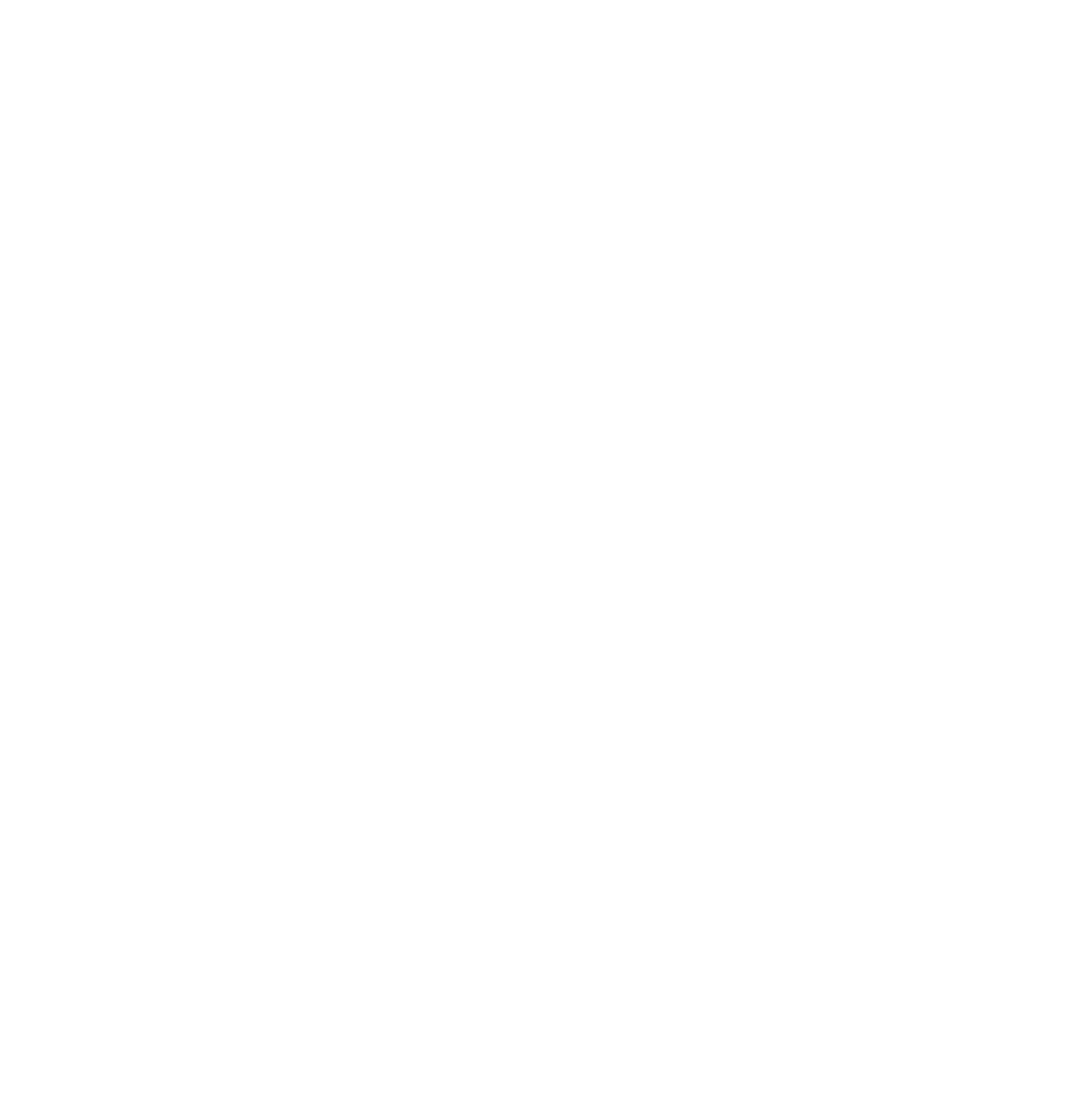
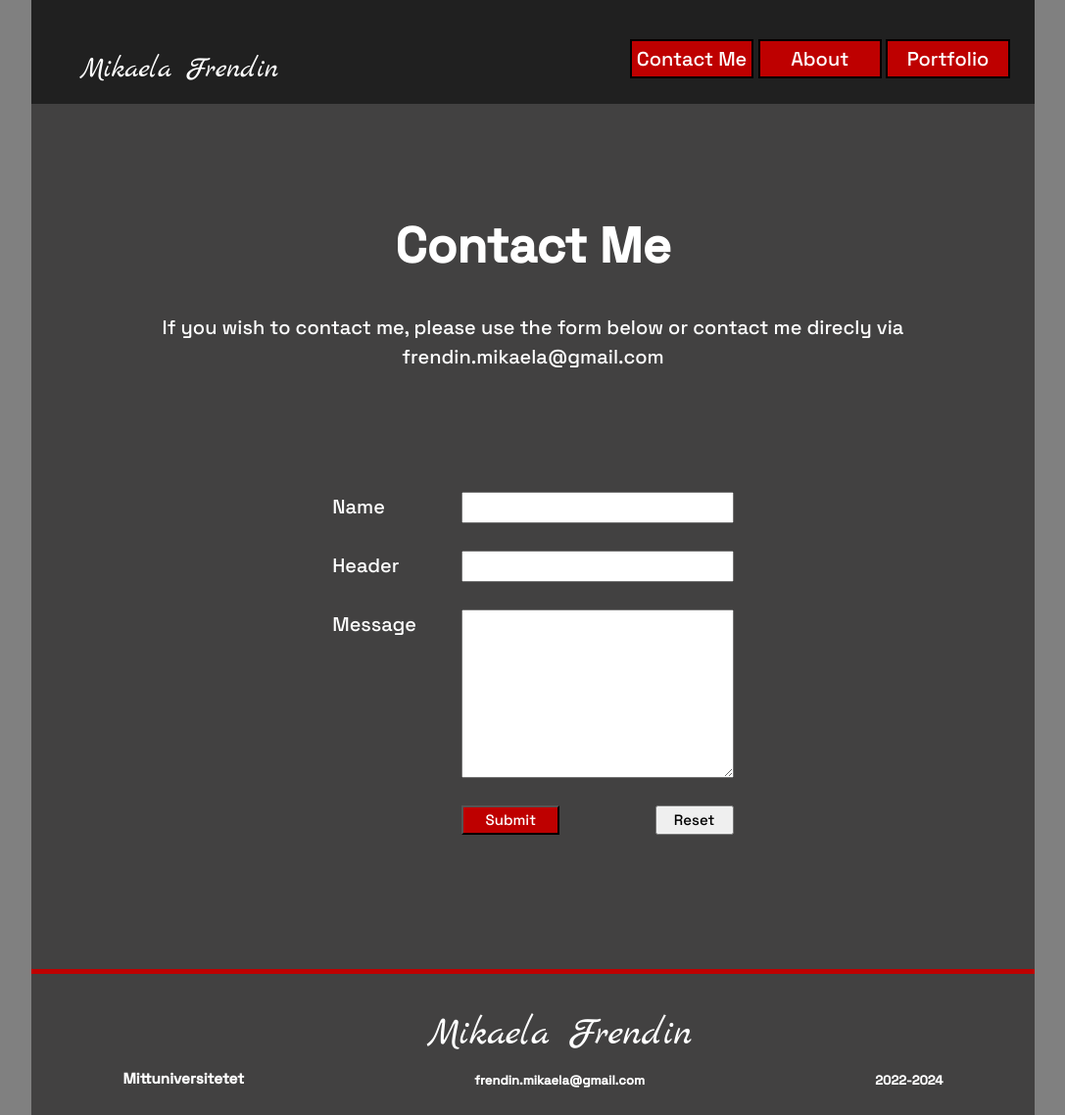
Before and after one commit to Va1kyria/va1kyria.github.io, a plain HTML site: page Webbutveckling/moment_5/contact.html in a window 1280 px wide. Shown: the top 1138 px of the page at 98% size, without its empty margins (96-1183 px from the left). Before the commit the page ends 800 px from the top, so only its background shows below. Drawn offline with Linux system fonts and the light colour scheme.

Commit message:
Contact Done

```diff
--- a/Webbutveckling/moment_5/about.html
+++ b/Webbutveckling/moment_5/about.html
@@ -0,0 +1,75 @@
+<!DOCTYPE html>
+<html lang="en">
+    <head>
+        <meta charset="UTF-8">
+        <meta http-equiv="X-UA-Compatible" content="IE=edge">
+        <meta name="viewport" content="width=device-width, initial-scale=1.0">
+        <link rel="stylesheet" href="index.css">
+        <link rel="stylesheet" href="pg2.css">
+        <title>Portfolio 2</title>
+    </head>
+    <body>
+
+        <header id="HeaderPo"> <!--Grid header-->
+
+            <button id="LogoButton">
+            <a id="logo" href="index.html">Mikaela Frendin</a>
+            </button>
+            <nav>
+                <button id="PortfolioNav">
+                    <a id="PortfolioNavLi" href="portfolio.html">Portfolio</a>
+                </button>
+                <button id="AboutNav">
+                    <a id="AboutMeNavLi" href="about.html">About</a>
+                </button>
+                <button  id="ContactNav">
+                    <a id="ContactMeNavLi" href="contact.html">Contact Me</a>
+                </button>
+            </nav>
+
+        </header>
+
+        <container id="ContainerAbout"> <!--Gridmain-->
+
+            <div class="empty">
+            </div>
+
+            <header id="HeadAbout">
+
+                <h1 id="HeadAboutH1">
+                    About Me
+                </h1>
+
+            </header>
+
+            <article>
+                As you probable know, since you are here, my name is Mikaela Frendin.
+                <br />
+                I am currently located in Nässjö, Sweden and are studying web development at Mittuniversitetet.
+                <br />
+                I am a problem solver at heart and that is how I found my way to web development and programming.
+                In my academic background I have studied leadership and organisation at Linnéuniversitetet
+                and competence development at Malmö Högskola
+            </article>
+
+            <div class=line id="LineAbout"> <!--A red line-->
+            </div>
+
+
+            <footer>
+                <H3 id=SchoolFoot>
+                    Mittuniversitetet
+                </H3>
+                <h4 id= YearFoot>
+                    2022-2024
+                </h4>
+                <H3 id="NameFoot">
+                    Mikaela Frendin
+                </H3>
+                <h4 id="MailFoot">
+                    frendin.mikaela@gmail.com
+                </h4>
+            </footer>
+        </container>
+    </body>
+</html>
--- a/Webbutveckling/moment_5/contact.html
+++ b/Webbutveckling/moment_5/contact.html
@@ -0,0 +1,85 @@
+<!DOCTYPE html>
+<html lang="en">
+    <head>
+        <meta charset="UTF-8">
+        <meta http-equiv="X-UA-Compatible" content="IE=edge">
+        <meta name="viewport" content="width=device-width, initial-scale=1.0">
+        <link rel="stylesheet" href="index.css">
+        <link rel="stylesheet" href="pg2.css">
+        <title>Portfolio 2</title>
+    </head>
+    <body>
+
+        <header id="HeaderPo"> <!--Grid header-->
+
+            <button id="LogoButton">
+            <a id="logo" href="index.html">Mikaela Frendin</a>
+            </button>
+            <nav>
+                <button id="PortfolioNav">
+                    <a id="PortfolioNavLi" href="portfolio.html">Portfolio</a>
+                </button>
+                <button id="AboutNav">
+                    <a id="AboutMeNavLi" href="about.html">About</a>
+                </button>
+                <button  id="ContactNav">
+                    <a id="ContactMeNavLi" href="contact.html">Contact Me</a>
+                </button>
+            </nav>
+
+        </header>
+
+        <container id="ContainerContact"> <!--Gridmain-->
+
+            <div class="empty">
+            </div>
+
+            <header id="HeadContact">
+
+                <h1 id="HeadContactH1">
+                    Contact Me
+                </h1>
+
+            </header>
+
+            <p id="ContactInfo">
+                If you wish to contact me, please use the form
+                below or contact me direcly via frendin.mikaela@gmail.com
+            </p>
+
+            <form>
+                <label for="NameCo" id="NameCoTx">Name</label>
+                <input type="text" id="NameCo" name="Name"><br>
+
+                <label for="Reason" id="ReasonTx">Header</label>
+                <input type="text" id="Reason" name="Reason"><br>
+
+                <label for="Message" id="MessageTx">Message</label>
+                <textarea  id="Message" name="Message"></textarea>
+
+                <input id=submit type="Submit" value="Submit">
+
+                <input id=reset type="reset" value="Reset">
+            </form>
+
+            <div class=line id="LineContact"> <!--A red line-->
+            </div>
+
+
+            <footer>
+                <H3 id=SchoolFoot>
+                    Mittuniversitetet
+                </H3>
+                <h4 id= YearFoot>
+                    2022-2024
+                </h4>
+                <H3 id="NameFoot">
+                    Mikaela Frendin
+                </H3>
+                <h4 id="MailFoot">
+                    frendin.mikaela@gmail.com
+                </h4>
+            </footer>
+        </container>
+    </body>
+</html>
--- a/Webbutveckling/moment_5/index.css
+++ b/Webbutveckling/moment_5/index.css
@@ -8,7 +8,8 @@ body {
     margin: 0%;
     background-color: gray;
     font-family: 'Space Grotesk', sans-serif;
-
+    font-weight: 100;
+    line-height: 3em;
 }
 /*Grid main*/
 #ContFp {
@@ -60,7 +61,6 @@ body {
     margin: 0%;
     padding: 0%;
     font-family: 'Space Grotesk', sans-serif;
-    font-weight: 300;
     font-size: 3rem;
 }
 #ProgFp {
@@ -68,7 +68,6 @@ body {
     margin: 0%;
     padding: 0;
     font-family: 'Space Grotesk', sans-serif;
-    font-weight: 300;
     font-size: 2rem;
 }
 /*Grid Buttons*/
@@ -88,7 +87,6 @@ body {
 Button {
     text-align: center;
     font-family: 'Space Grotesk', sans-serif;
-    font-weight: 100;
     background-color: #BE0000;
     border: 2px solid black;
     margin: 1%;
@@ -136,6 +134,10 @@ button:hover{
     "footer footer footer footer";
     background-color: #424141;
     color: white;
+    max-width: 1024px;
+    min-height: 100vh;
+    margin-left: auto;
+    margin-right: auto;
 
 }
 #HeaderPo {
@@ -187,9 +189,8 @@ nav button {
     margin-left: auto;
     margin-right: auto;
     max-width: 60%;
-    margin-top: 15%;
+    margin-top: 170px;
     margin-bottom: 10%;
-    font-weight: 200;
 }
 
 .line {
@@ -232,11 +233,9 @@ button:disabled {
 }
 .port h2 {
     font-size:2rem;
-    font-weight: 200;
     margin: 0%;
 }
 .port h4 {
-    font-weight: 200;
     font-size: 1.5rem;
     margin: 0%;
     margin-top: 2%;
@@ -265,7 +264,6 @@ footer {
     margin-top: 5%;
     margin-bottom: 5%;
     font-size: 1.3rem;
-    font-weight: 200;
     grid-template-columns: auto;
     grid-template-rows: auto;
     grid-template-areas:
@@ -308,7 +306,7 @@ footer {
     margin-left: auto;
     margin-right: auto;
 }
-#empty {
+.empty {
     grid-area: empty;
     height:100px;
 }
@@ -385,3 +383,41 @@ img{
 #LinePo2 {
     grid-area: lp2;
 }
+
+#ContainerAbout {
+    display: grid;
+    grid-template-columns: auto;
+    grid-template-rows: auto;
+    grid-template-areas:
+    "empty "
+    "HAbout"
+    "A"
+    "lA"
+    "footer";
+    background-color: #424141;
+    color: white;
+    max-width: 1024px;
+    min-height: 100vh;
+    margin-left: auto;
+    margin-right: auto;
+}
+#HeadAbout {
+    margin-top: 10%;
+    grid-area: HAbout;
+    text-align: center;
+    font-size: 2.5rem;
+    font-weight: 100;
+    margin-bottom: 6%;
+}
+article {
+    grid-area: A;
+    max-width: 800px;
+    text-align: center;
+    margin-left: auto;
+    margin-right: auto;
+    font-size: 2rem;
+    margin-bottom: 15%;
+}
+#LineAbout{
+    grid-area: lA;
+}
--- /dev/null
+++ b/Webbutveckling/moment_5/pg2.css
@@ -0,0 +1,87 @@
+#ContainerContact {
+    display: grid;
+    grid-template-columns: auto;
+    grid-template-rows: auto;
+    grid-template-areas:
+    "empty"
+    "HC"
+    "CI"
+    "F"
+    "LC"
+    "footer";
+    background-color: #424141;
+    color: white;
+    max-width: 1024px;
+    min-height: 100vh;
+    margin-left: auto;
+    margin-right: auto;
+}
+#HeadContact {
+    grid-area: HC;
+    font-size: 2.5rem;
+    text-align: center;
+    margin-top: 10%;
+}
+#ContactInfo {
+    grid-area: CI;
+    font-size: 2rem;
+    text-align: center  ;
+}
+form {
+    margin-bottom: 10%;
+    font-size: 2rem;
+    margin-left: 30%;
+    margin-right: 30%;
+    grid-area: F;
+    margin-top: 10%;
+    display: grid;
+    grid-template-columns: auto;
+    grid-template-rows: auto;
+    grid-template-areas:
+    "NCT NameCo NameCo"
+    "RT Reason Reason"
+    "MT Message Message"
+    ". Submit Reset";
+}
+#NameCoTx {
+    grid-area: NCT;
+    min-height: 60px;
+}
+#NameCo {
+    grid-area: NameCo;
+    margin-bottom: 10%;
+}
+#ReasonTx {
+    grid-area: RT;
+    min-height: 60px;
+}
+#Reason {
+    grid-area: Reason;
+    margin-bottom: 10%;
+}
+#MessageTx {
+    grid-area: MT;
+    min-height: 200px;
+}
+#Message {
+    grid-area: Message;
+    margin-bottom: 10%;
+}
+#submit {
+    grid-area: Submit;
+    max-width: 100px;
+    font-family: 'Space Grotesk', sans-serif;
+    font-size: 1.5rem;
+    background-color: #BE0000;
+    color: white;
+}
+#reset {
+    margin-left: 40%;
+    grid-area: Reset;
+    max-width: 80px;
+    font-family: 'Space Grotesk', sans-serif;
+    font-size: 1.5rem;
+}
+#LineContact {
+    grid-area: LC;
+}
```
Also changed, not shown: Webbutveckling/moment_5/portfolio1.html (+1 -1 lines).
